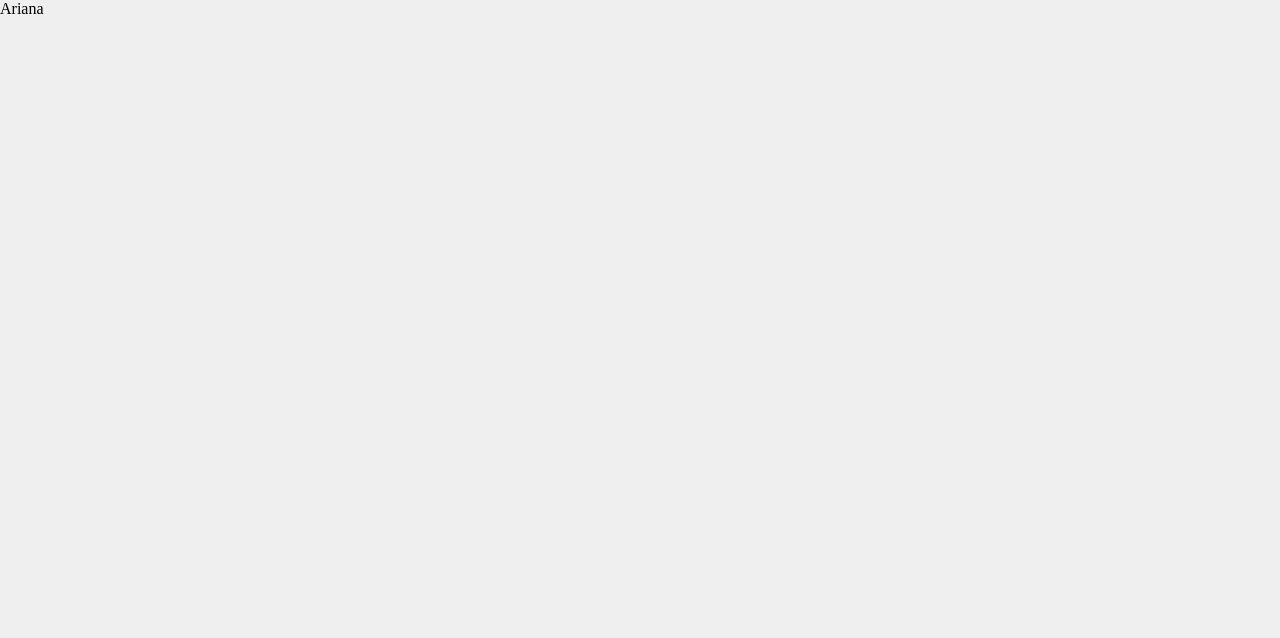
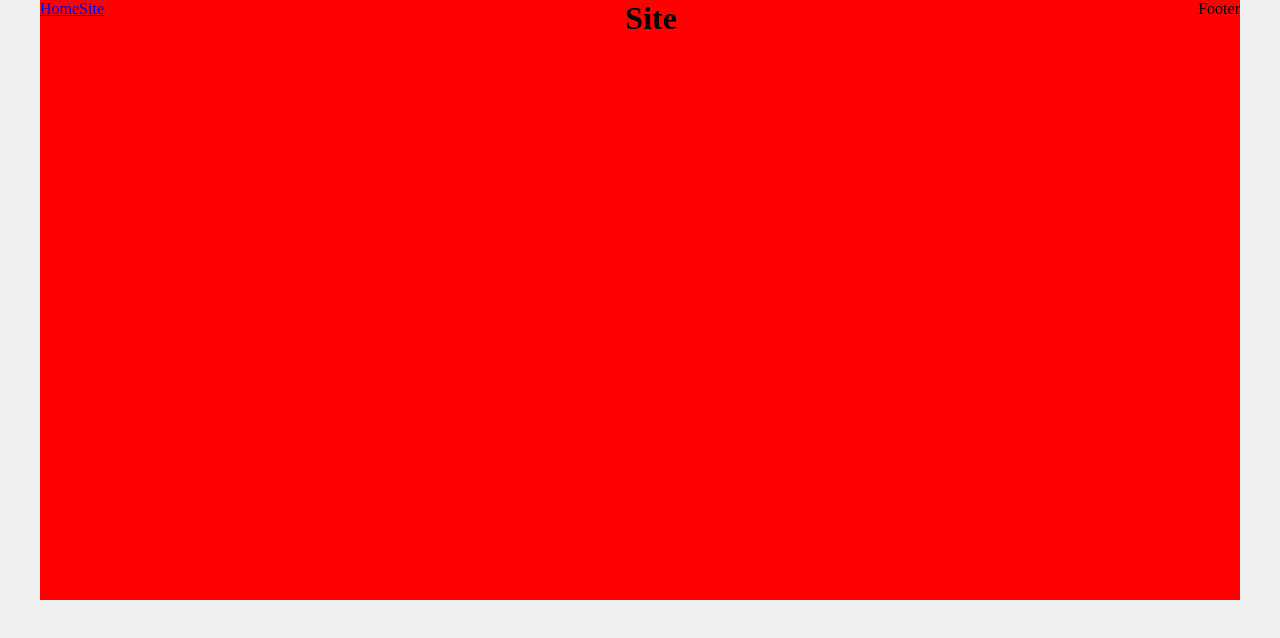
Before and after one commit to artfrc/chatbotAlgar, a JavaScript app in the folder ariana/: page /site in a window 1280 px wide. Shown: the top 638 px of the page. Built offline with nearby package versions, Linux system fonts and the light colour scheme; the HTML template or start-up script is replaced by a standard one.

Commit message:
Layout e customização #2

```diff
--- a/ariana/src/App.js
+++ b/ariana/src/App.js
@@ -1,8 +1,26 @@
+import {BrowserRouter as Router, Routes, Route, Link} from 'react-router-dom'
+import Home from './components/pages/Home';
+import Site from './components/pages/Site';
+
+import Container from './components/layout/Container';
+
 function App() {
   return (
-    <div className="App">
-      <p>Ariana</p>
-    </div>
+    <Router>
+        <Container customClass= "min-height">
+          <ul>
+            <Link to="/">Home</Link>
+            <Link to="/site">Site</Link>
+          </ul>
+
+          <Routes>
+              <Route path='/' element={<Home />} />
+              <Route path='/site' element={<Site />} />
+          </Routes>
+
+          <p>Footer</p>
+        </Container>
+    </Router>
   );
 }
 
--- /dev/null
+++ b/ariana/src/components/layout/Container.js
@@ -0,0 +1,11 @@
+import styles from './Container.module.css'
+
+function Container(props) {
+    return (
+        <div className={`${styles.container} ${styles[props.customClass]}`}>
+            {props.children}
+        </div>
+    )
+}
+
+export default Container
--- /dev/null
+++ b/ariana/src/components/layout/Container.module.css
@@ -0,0 +1,21 @@
+.container {
+    width: 1200px;
+    display: flex;
+    justify-content: space-between;
+    margin: 0 auto;
+    flex-wrap: wrap;
+
+    background-color: red;
+}
+
+.min-height {
+    min-height: 75%;
+}
+.start {
+    justify-content: flex-start;
+}
+
+.column {
+    flex-direction: column;
+    justify-content: flex-start;
+}
--- /dev/null
+++ b/ariana/src/components/pages/Home.js
@@ -0,0 +1,7 @@
+function Home() {
+    return (
+        <h1>Home</h1>
+    )
+}
+
+export default Home
--- /dev/null
+++ b/ariana/src/components/pages/Site.js
@@ -0,0 +1,7 @@
+function Site() {
+    return (
+        <h1>Site</h1>
+    )
+}
+
+export default Site
```
